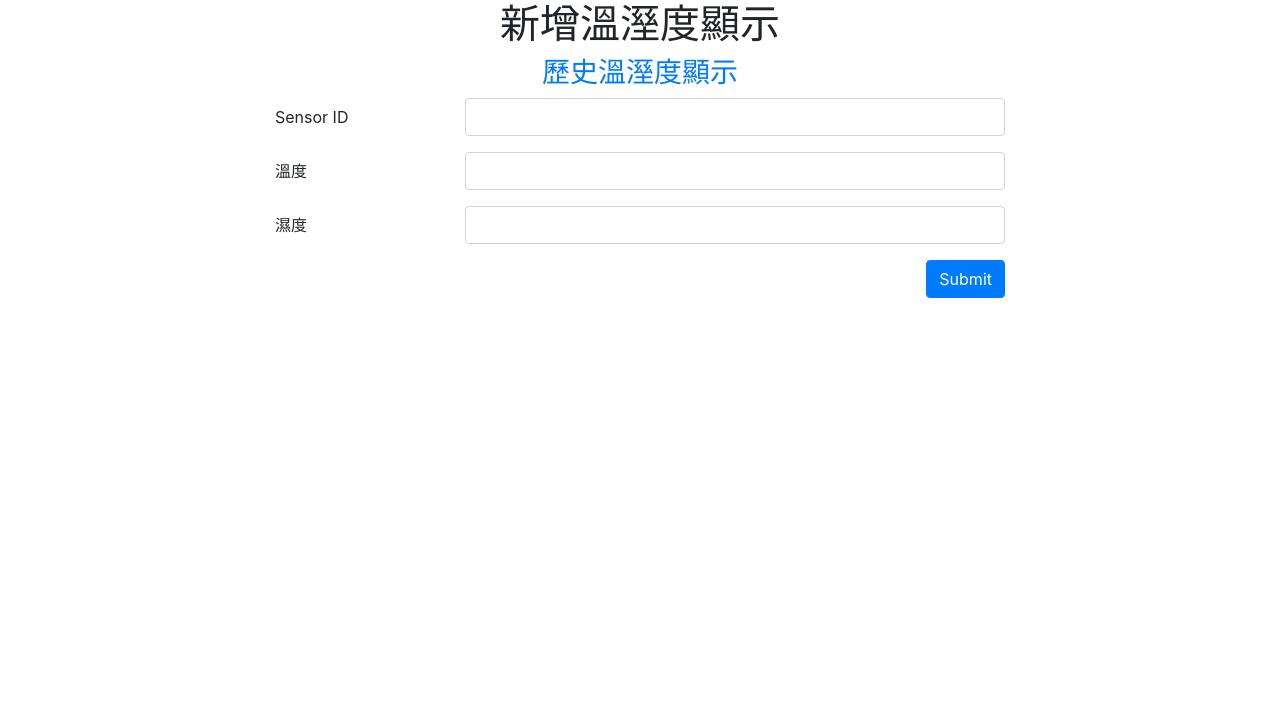
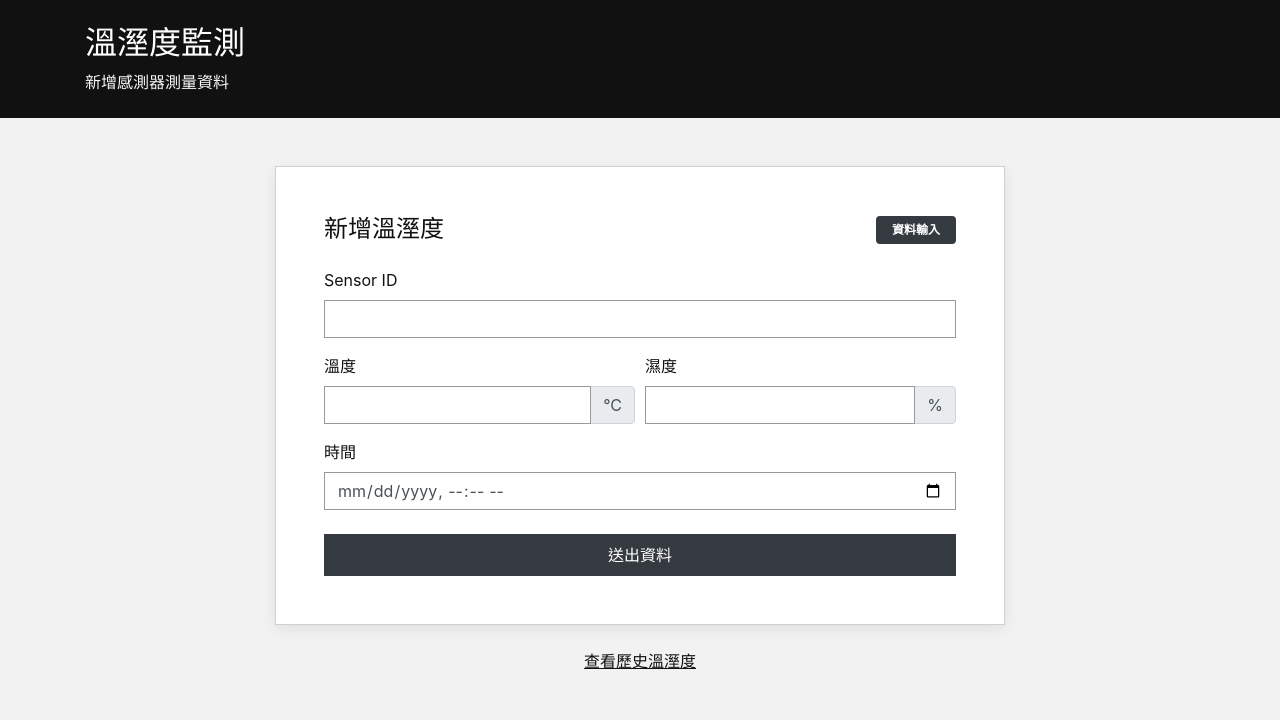
Before and after one commit to RexjcLin/homework5, a Django app: template templates/add_temperature.html in a window 1280 px wide. Shown: the top 720 px of the page. Run offline with Django 3.2, Linux system fonts and the light colour scheme; the template is opened without the code that fills it, so the values that code supplies are empty.

Commit message:
9/22 beautify with Boostrap

```diff
--- a/templates/add_temperature.html
+++ b/templates/add_temperature.html
@@ -1,5 +1,5 @@
 <!DOCTYPE html>
-<html lang="en">
+<html lang="zh-Hant">
 
 <head>
     <meta charset="UTF-8">
@@ -13,49 +13,102 @@
         integrity="sha384-Fy6S3B9q64WdZWQUiU+q4/2Lc9npb8tCaSX9FK7E8HnRr0Jz8D6OP9dO5Vg3Q9ct"
         crossorigin="anonymous"></script>
     <title>新增溫溼度顯示</title>
+    <style>
+        body {
+            background: #f2f2f2;
+            color: #111;
+        }
+
+        .page-header {
+            background: #111;
+            color: #fff;
+        }
+
+        .form-card {
+            border: 1px solid #d0d0d0;
+            border-radius: 0;
+            box-shadow: 0 4px 12px rgba(0, 0, 0, .08);
+        }
+
+        .form-control {
+            border-color: #999;
+            border-radius: 0;
+        }
+
+        .form-control:focus {
+            border-color: #111;
+            box-shadow: 0 0 0 .2rem rgba(0, 0, 0, .15);
+        }
+
+        .btn-dark {
+            border-radius: 0;
+        }
+
+        .page-link-custom {
+            color: #111;
+            text-decoration: underline;
+        }
+
+        .page-link-custom:hover {
+            color: #555;
+        }
+    </style>
 </head>
 
 <body>
-    <div class="head container text-center">
-        <h1>新增溫溼度顯示</h1>
-        <h3><a href="{% url 'view_history_temperature' %}">歷史溫溼度顯示</a></h3>
+    <header class="page-header py-4 mb-5">
+        <div class="container">
+            <h1 class="h2 mb-2">溫溼度監測</h1>
+            <p class="mb-0 text-light">新增感測器測量資料</p>
         </div>
-    <div class="container">
+    </header>
+    <div class="container pb-5">
+        <div class="row justify-content-center">
+            <div class="col-lg-8">
+                <div class="card form-card">
+                    <div class="card-body p-4 p-md-5">
+                        <div class="d-flex justify-content-between align-items-center mb-4">
+                            <h2 class="h4 mb-0">新增溫溼度</h2>
+                            <span class="badge badge-dark px-3 py-2">資料輸入</span>
+                        </div>
                         <form method="post" action="{% url 'add_temperature' %}">
                             {% csrf_token %}
-            <div class="form-group row">
-                <div class="col-sm-2"></div>
-                <label for="sensor_id" class="col-sm-2 col-form-label">Sensor ID</label>
-                <div class="col-sm-6">
+                            <div class="form-group">
+                                <label for="sensor_id">Sensor ID</label>
                                 <input type="text" class="form-control" id="sensor_id" name="sensor_id" required>
                             </div>
-                <div class="col-sm-2"></div>
+                            <div class="form-row">
+                                <div class="form-group col-md-6">
+                                    <label for="temperature">溫度</label>
+                                    <div class="input-group">
+                                        <input type="number" step="0.01" class="form-control" id="temperature"
+                                            name="temperature" required>
+                                        <div class="input-group-append"><span class="input-group-text">°C</span></div>
                                     </div>
-            <div class="form-group row">
-                <div class="col-sm-2"></div>
-                <label for="temperature" class="col-sm-2 col-form-label">溫度</label>
-                <div class="col-sm-6">
-                    <input type="number" step="0.01" class="form-control" id="temperature" name="temperature" required>
                                 </div>
-                <div class="col-sm-2"></div>
+                                <div class="form-group col-md-6">
+                                    <label for="humidity">濕度</label>
+                                    <div class="input-group">
+                                        <input type="number" step="0.01" class="form-control" id="humidity"
+                                            name="humidity" required>
+                                        <div class="input-group-append"><span class="input-group-text">%</span></div>
                                     </div>
-            <div class="form-group row">
-                <div class="col-sm-2"></div>
-                <label for="humidity" class="col-sm-2 col-form-label">濕度</label>
-                <div class="col-sm-6">
-                    <input type="number" step="0.01" class="form-control" id="humidity" name="humidity" required>
                                 </div>
-                <div class="col-sm-2"></div>
                             </div>
-            <!-- 提交按鈕靠近表單右下 -->
-            <div class="form-group row">
-                <div class="col-sm-8"></div>
-                <div class="col-sm-2">
-                    <button type="submit" class="btn btn-primary float-right">Submit</button>
+                            <div class="form-group mb-4">
+                                <label for="timestamp">時間</label>
+                                <input type="datetime-local" class="form-control" id="timestamp" name="timestamp"
+                                    required>
                             </div>
-                <div class="col-sm-2"></div>
+                            <button type="submit" class="btn btn-dark btn-block py-2">送出資料</button>
+                        </form>
                     </div>
-        </form>
+                </div>
+                <div class="text-center mt-4">
+                    <a class="page-link-custom" href="{% url 'view_history_temperature' %}">查看歷史溫溼度</a>
+                </div>
+            </div>
+        </div>
     </div>
 </body>
 
```
Also changed, not shown: templates/show_temperature.html (+53 -32 lines), templates/show_temperature2.html (+76 -45 lines), templates/views.view_history_temperature.html (+63 -32 lines). Lines whose indentation alone changed are shown as unchanged.
